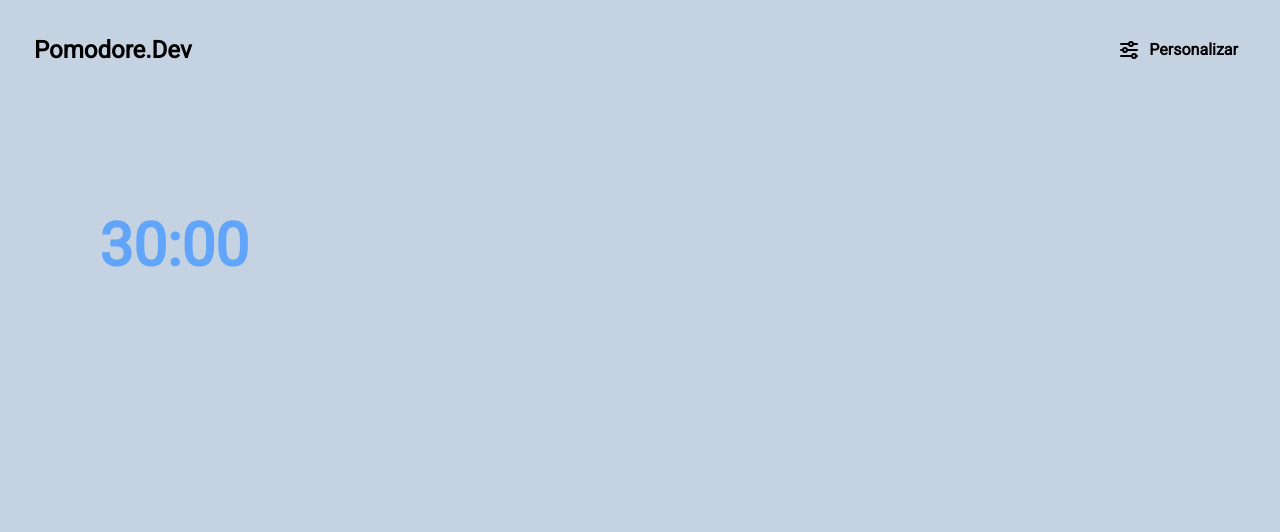
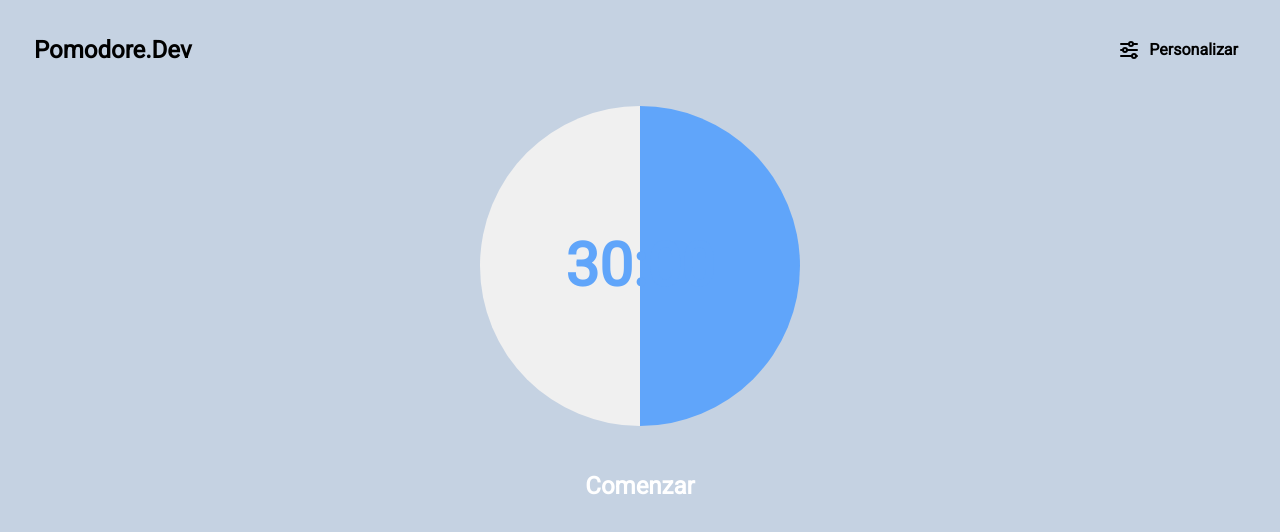
Before and after one commit to darckis28/pomodorodev, a React (Vite) app: page / in a window 1280 px wide. Shown: the top 532 px of the page. Built offline with nearby package versions, Linux system fonts and the light colour scheme; what tw-neumorphism would draw is missing.

Commit message:
add: components button and count

```diff
--- a/src/App.jsx
+++ b/src/App.jsx
@@ -1,3 +1,4 @@
+import Button from "./components/Button";
 import Count from "./components/Count";
 import Header from "./components/Header";
 
@@ -5,7 +6,10 @@ const App = () => {
   return (
     <div className=" container mx-auto rounded-lg nm-inset-slate-200 overflow-hidden w-full ">
       <Header />
-      <Count />
+      <div className="flex justify-center items-center flex-col my-5 gap-8">
+        <Count />
+        <Button />
+      </div>
     </div>
   );
 };
--- /dev/null
+++ b/src/components/Button.jsx
@@ -0,0 +1,8 @@
+const Button = () => {
+  return (
+    <button className="nm-concave-blue-400-xs rounded-lg p-3 text-white text-2xl font-bold">
+      Comenzar
+    </button>
+  );
+};
+export default Button;
--- a/src/components/Count.jsx
+++ b/src/components/Count.jsx
@@ -1,7 +1,14 @@
 const Count = () => {
   return (
-    <div className="nm-concave-white-xs text-6xl text-blue-400 font-bold   p-4 rounded-full w-80 h-80 flex items-center justify-center ">
-      <h1>30:00</h1>
+    <div
+      className=" text-6xl text-blue-400 font-bold  rounded-full w-80 h-80 flex items-center justify-center relative
+    "
+      style={{
+        background: "conic-gradient(  #60A5FA 50%, #f0f0f0 0%)",
+      }}
+    >
+      <div className="h-[300px] w-[300px] nm-concave-white-xs rounded-full absolute "></div>
+      <h1 className="z-40">30:00</h1>
     </div>
   );
 };
```
